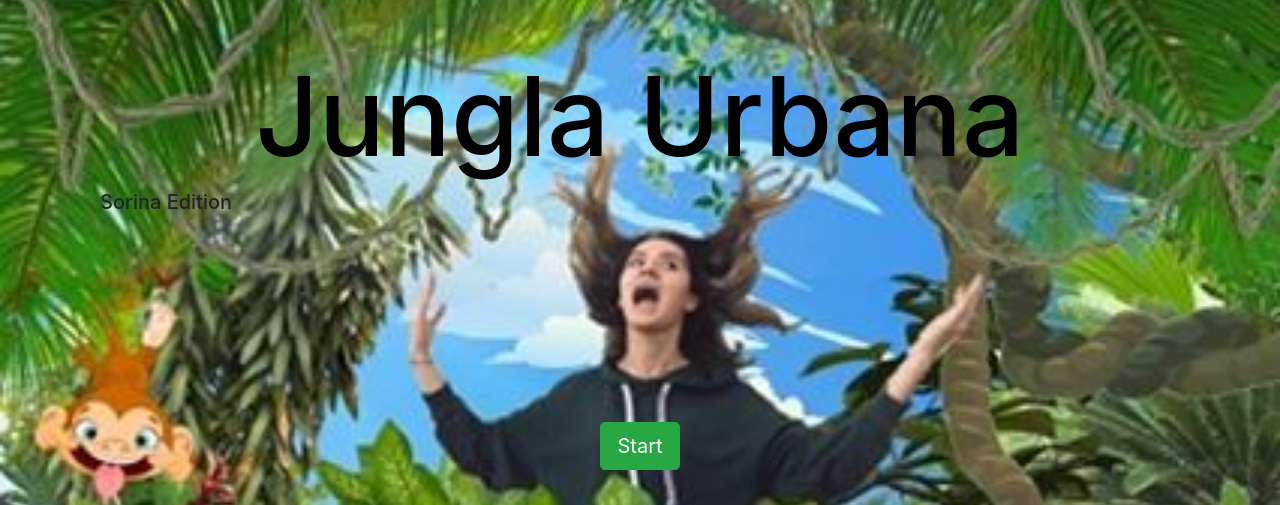
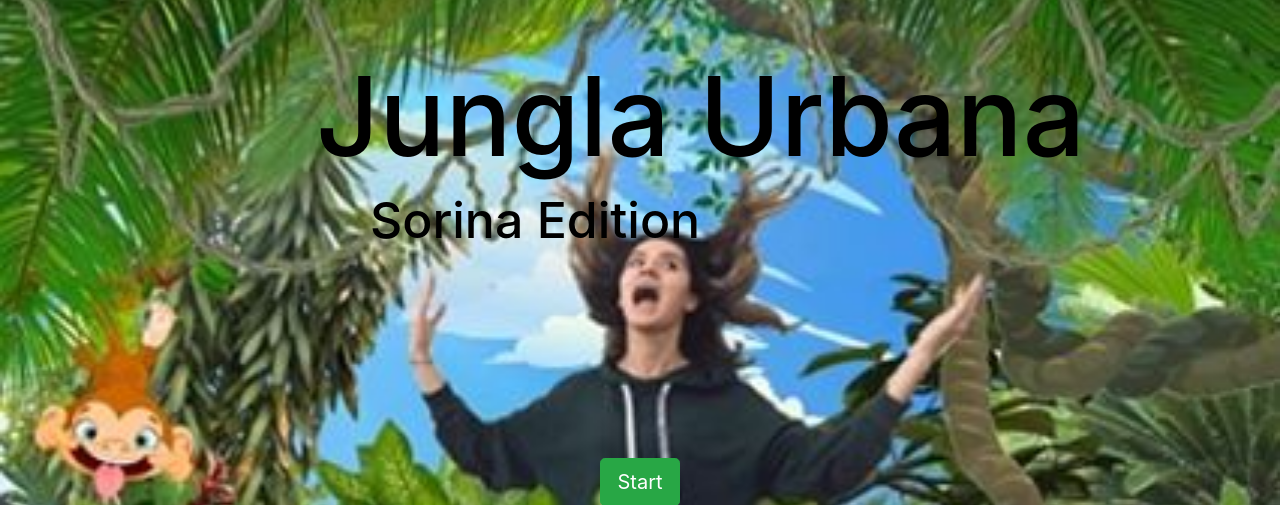
Before and after one commit to Robertzzel/sitejungla, a Flask app: page / in a window 1280 px wide. Shown: the top 505 px of the page. Run offline with Flask 2, Linux system fonts and the light colour scheme; some libraries are stand-ins or nearby versions.

Commit message:
Modificari la scrisu de pe prima pagina

```diff
--- a/app/static/index.js
+++ b/app/static/index.js
@@ -17,7 +17,7 @@ var intrebari=[
 ];
 var raspunsuri=[];
 var btn= document.querySelector('#btn');
-var msg= document.querySelector('h1');
+var msg= document.querySelector('h3');
 var inp= document.querySelector('input');
 
 var i1=0,
--- a/app/templates/start.html
+++ b/app/templates/start.html
@@ -4,13 +4,13 @@
 <title>Prima pagina</title>
 <style>
     h1{
-        text-align: center;
+        margin-left: 20%;
         margin-top: 50px;
         font-size: 110px;
         color: black;
     }
-    h2{
-        text-align: center;
+    h5{
+        margin-left: 25%;
         font-size: 50px;
         color: black;
     }
```
